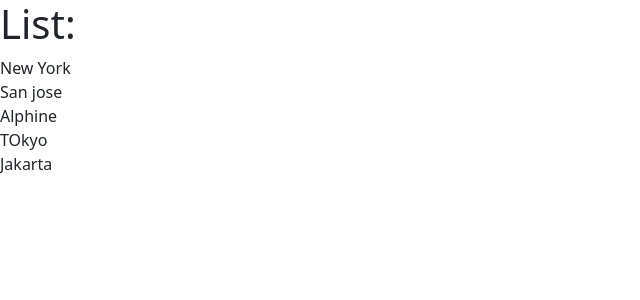
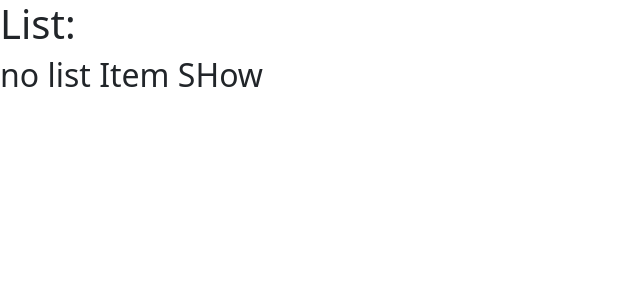
Before and after one commit to indraworks/mosh-react18-basic, a React (Vite) app in the folder 01-BasicApp/: page / in a window 1280 px wide. Shown: the top 300 px of the page, without its empty margins (0-640 px from the left). Built offline with nearby package versions, Linux system fonts and the light colour scheme.

Commit message:
rendering component with irtenary operator &&

```diff
--- a/01-BasicApp/src/components/ListGroup.tsx
+++ b/01-BasicApp/src/components/ListGroup.tsx
@@ -1,7 +1,8 @@
 import React from "react";
 
 const ListGroup = () => {
-  const items = ["New York", "San jose", "Alphine", "TOkyo", "Jakarta"];
+  let items = ["New York", "San jose", "Alphine", "TOkyo", "Jakarta"];
+  items = [];
   return (
     <>
       <h1>List:</h1>
@@ -9,6 +10,7 @@ const ListGroup = () => {
         {/* ingat jika didalam part jsx maka javascript harus
            smua tulisan harus didahuli dgn {} kurung kurawal!
         */}
+        {items.length === 0 && <h2>no list Item SHow</h2>}
         {items.map((item) => (
           //utk dibagian li kita harus masukan key karena harus ada index
           //atau harus unix utk masing2 item kita bisa masukan key=item  krn gak sama tiap2
@@ -21,3 +23,15 @@ const ListGroup = () => {
 };
 
 export default ListGroup;
+
+/*
+kalau mau buat sesuatu atau iternati atau rendering yg dinamy memang dibutuhkan itenary function
+conton :
+kita pakai && jika statmemnt true maka akan pasti ditentder contoh
+{items.length == 0 && <h1>No Item found</h1>}
+sbab kalau pakai console bisa test
+> true && <h1>show true</h1> maka hasilnya adalah <h1>show true</h1
+ > true && 1 <wnter>  hasil di console  1
+  jika false && 1 hasil false
+  jadi sprti diatas pakai &&  kalau mau kita buat utk itenari function
+*/
```
